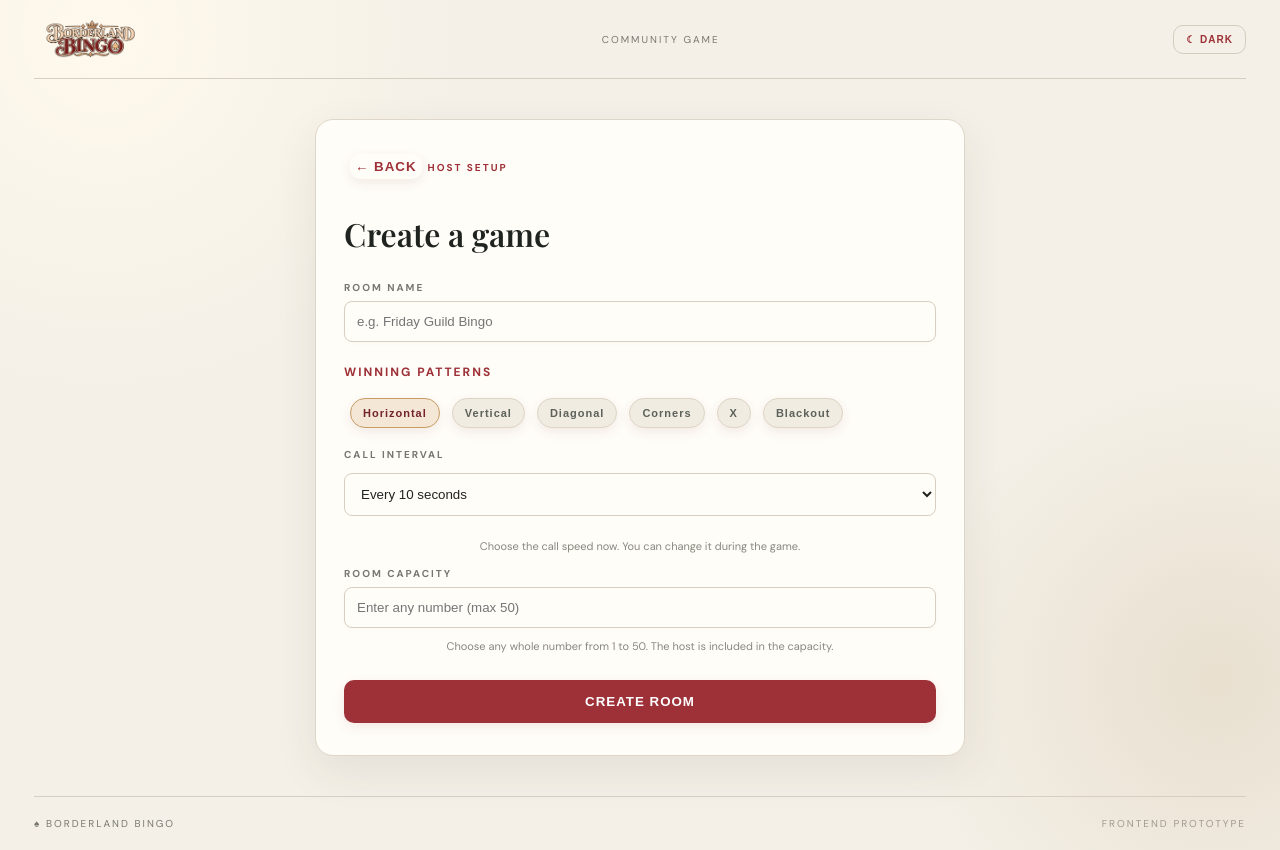
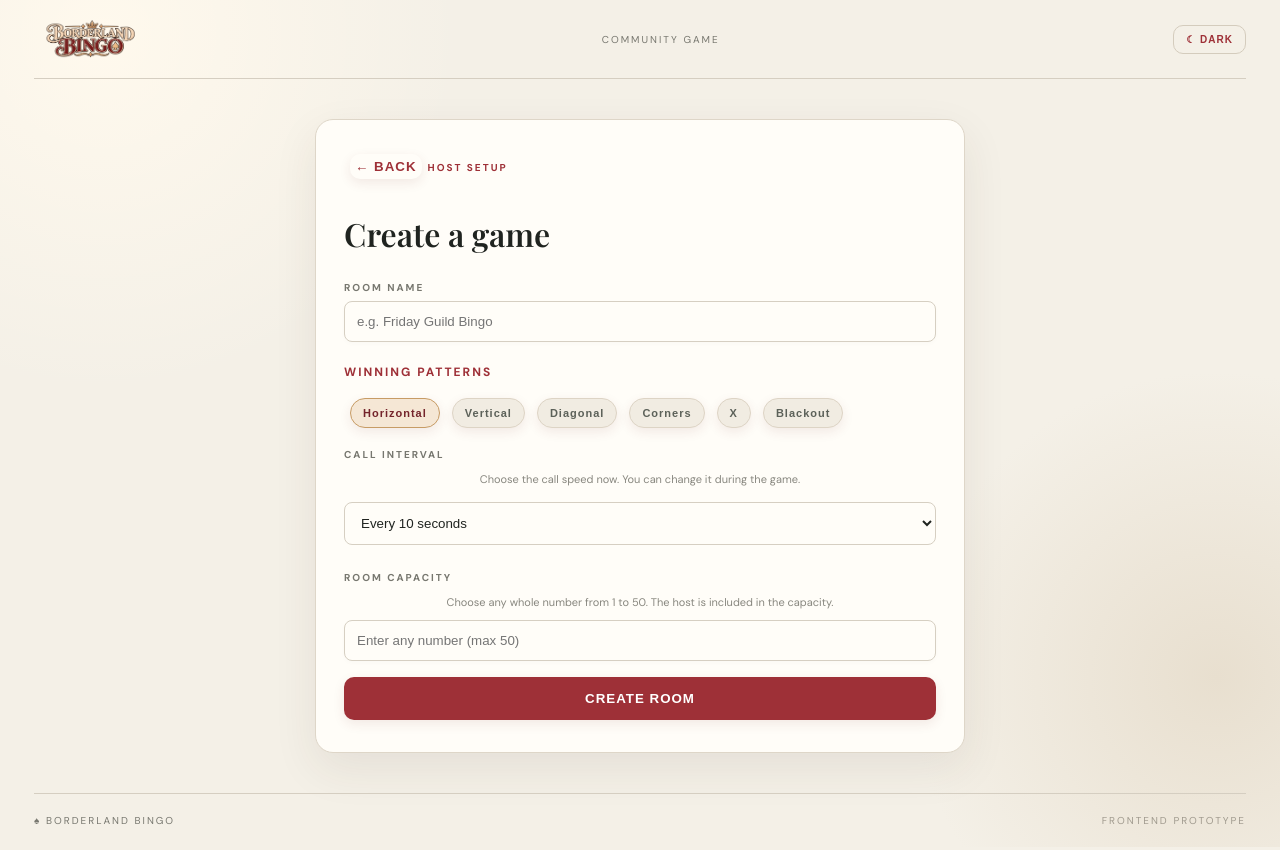
Before and after one commit to jaseyraex/borderland-bingo, a React (Vite) app: page / in a window 1280 px wide. Both pictures are taken after typing "Sample" into the empty fields and a click on the button "CREATE A GAME ↗". Built offline with nearby package versions, Linux system fonts and the light colour scheme; a web font is replaced by a local one.

Commit message:
Move help text

```diff
--- a/App.jsx
+++ b/App.jsx
@@ -128,8 +128,8 @@ export default function App() {
       <button className="back" onClick={() => setPage("home")}>← BACK</button><small>HOST SETUP</small><h2>Create a game</h2>
       <label>ROOM NAME</label><input value={roomName} onChange={(e) => setRoomName(e.target.value)} placeholder="e.g. Friday Guild Bingo" maxLength={40} />
       <h3>WINNING PATTERNS</h3><div className="patterns">{patterns.map((p) => <button key={p} className={patternsChosen.includes(p) ? "chosen" : ""} onClick={() => setPatternsChosen((old) => old.includes(p) ? old.filter((x) => x !== p) : [...old, p])}>{p}</button>)}</div>
-      <label>CALL INTERVAL</label>{speedSelect}<p className="hint">Choose the call speed now. You can change it during the game.</p>
-      <label>ROOM CAPACITY</label><input type="number" min="1" max="50" value={roomCapacity} onChange={(e) => setRoomCapacity(e.target.value)} placeholder="Enter any number (max 50)" /><p className="hint">Choose any whole number from 1 to 50. The host is included in the capacity.</p>
+      <label>CALL INTERVAL</label><p className="hint">Choose the call speed now. You can change it during the game.</p>{speedSelect}
+      <label>ROOM CAPACITY</label><p className="hint">Choose any whole number from 1 to 50. The host is included in the capacity.</p><input type="number" min="1" max="50" value={roomCapacity} onChange={(e) => setRoomCapacity(e.target.value)} placeholder="Enter any number (max 50)" />
       <button className="primary-wide" onClick={createRoom}>CREATE ROOM</button>
     </main>}
 
```
